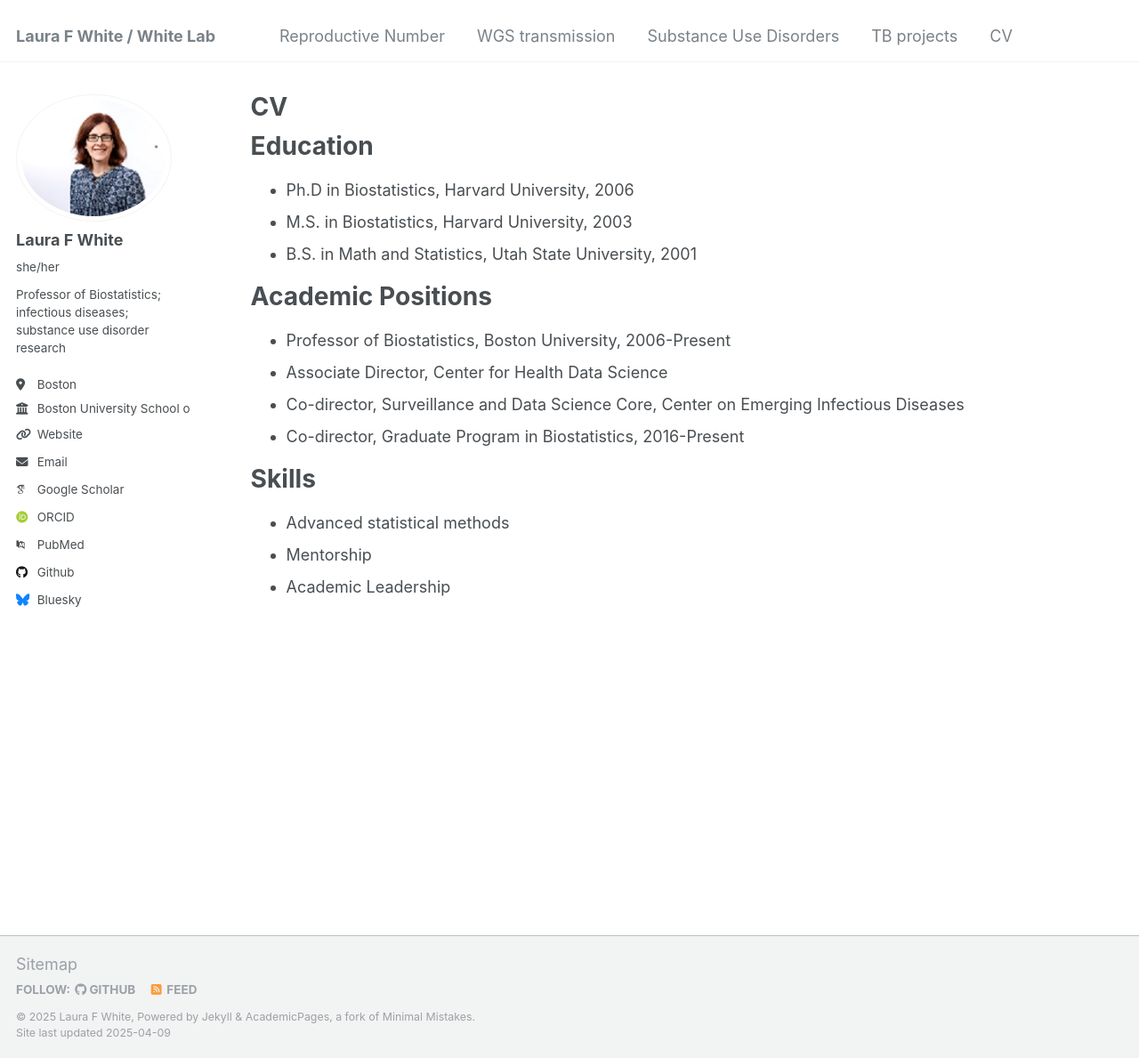
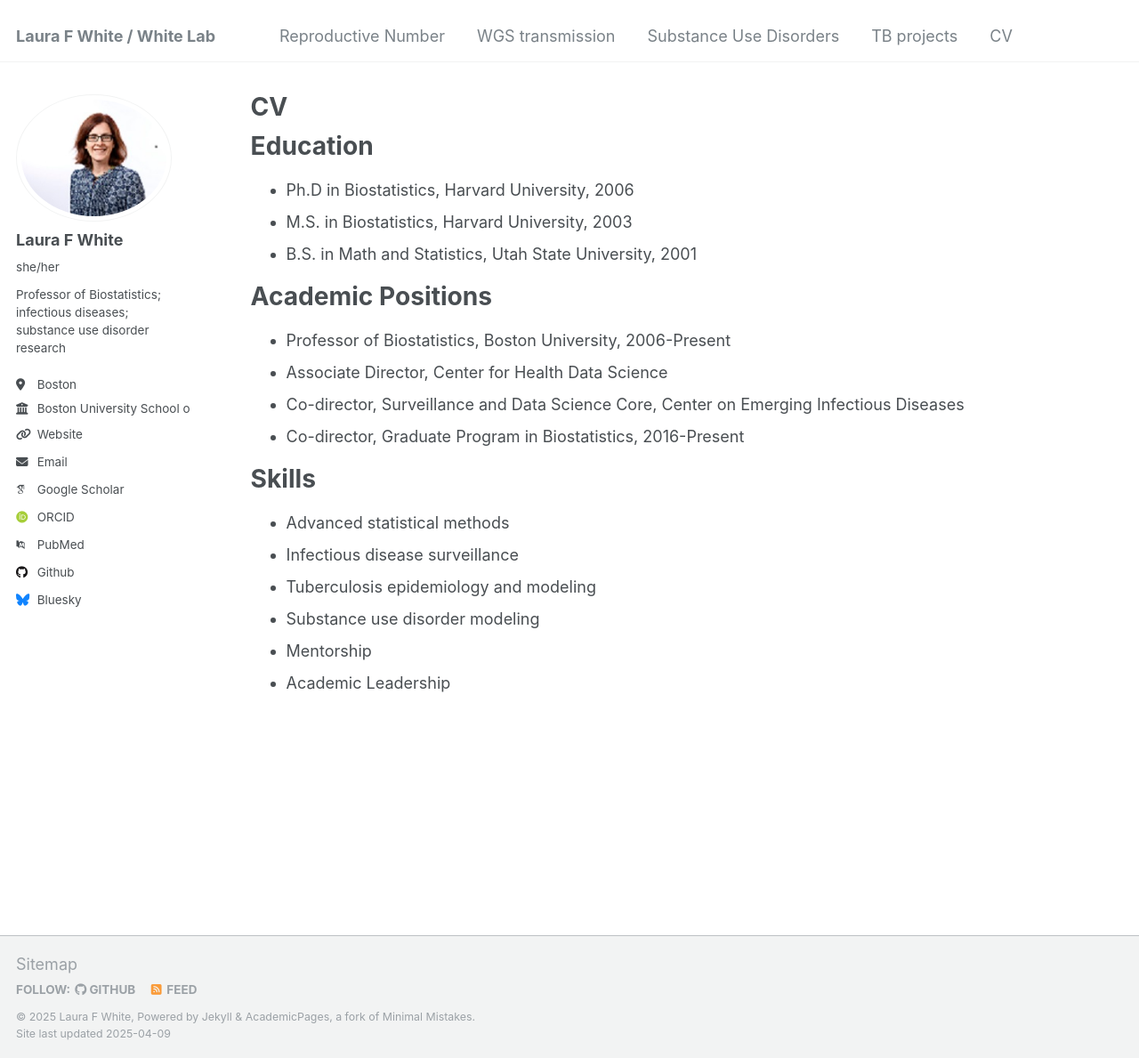
Before and after one commit to LauraFWhiteLab/LauraFWhiteLab.github.io, a Jekyll site: the page built from _pages/cv.md, in a window 1280 px wide and 1189 px high. Shown: the whole window at 89% size. Built offline with Jekyll 4.4.1, drawn with Linux system fonts in a browser that asks for light colours; some web fonts are replaced.

Commit message:
Update cv.md
added more to skills

```diff
--- a/_pages/cv.md
+++ b/_pages/cv.md
@@ -25,5 +25,8 @@ Academic Positions
 Skills
 ======
 * Advanced statistical methods
+* Infectious disease surveillance
+* Tuberculosis epidemiology and modeling
+* Substance use disorder modeling
 * Mentorship
 * Academic Leadership
```
